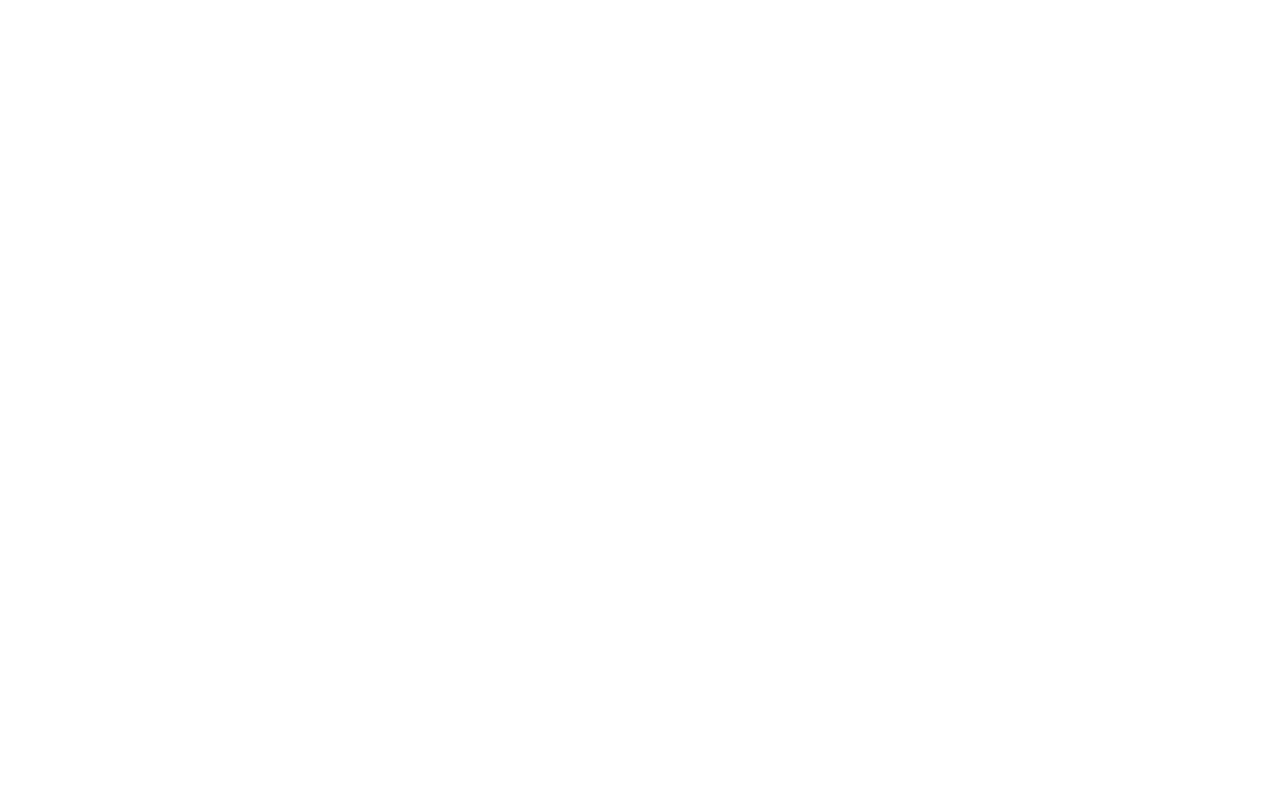
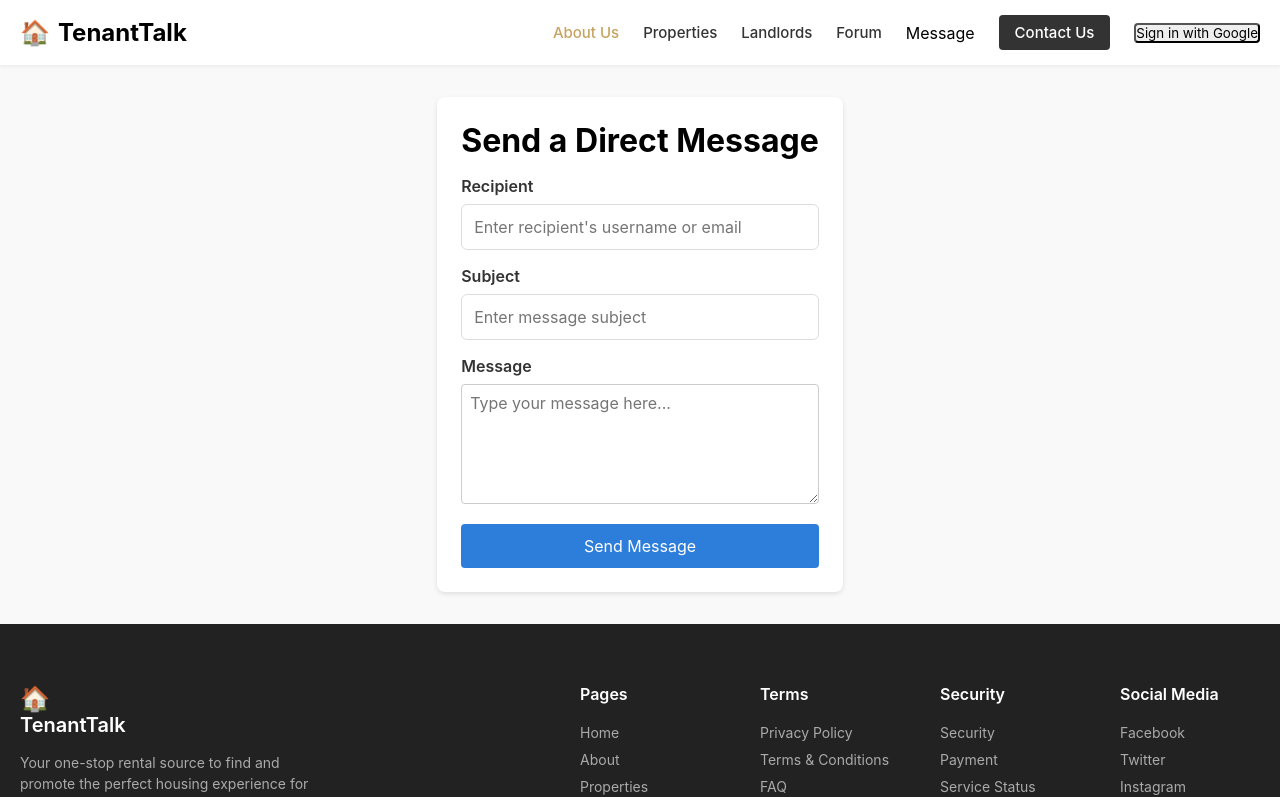
Before and after one commit to thuntxiv/TenantTalk, a React (Create React App) app in the folder tenanttalk/Frontend/: page /dm in a window 1280 px wide. Before the commit this address had no page. Shown: the top 797 px of the page. Built offline with nearby package versions, Linux system fonts and the light colour scheme.

Commit message:
added basic message page

```diff
--- a/tenanttalk/Frontend/src/App.js
+++ b/tenanttalk/Frontend/src/App.js
@@ -9,6 +9,8 @@
 import { AuthProvider } from './components/AuthContext.tsx';
 import LandlordProfilePage from './pages/LandlordProfile.tsx';
 import ForumPage from './pages/Forum.tsx';
+import DMPage from './pages/DMPage.tsx';
+
 
 const clientId = '933058198355-7hlkolpvuoogsvke3ngsrvr5d2ldpdev.apps.googleusercontent.com';
 
@@ -32,6 +34,7 @@
         <Route path="/landlords/:id" element={<LandlordProfilePage />} />
         <Route path="/listings/:id" element={<ListingDetails />} />
         <Route path="/forum" element={<ForumPage />} />
+        <Route path="/dm" element={<DMPage />} />
 
 
       </Routes>
--- a/tenanttalk/Frontend/src/components/navbar.tsx
+++ b/tenanttalk/Frontend/src/components/navbar.tsx
@@ -18,6 +18,7 @@
           <a href="/properties" className="nav-link">Properties</a>
           <a href="/landlords" className="nav-link">Landlords</a>
           <a href="/forum" className="nav-link">Forum</a>
+          <a href="/dm">Message</a>
           <a href="/contact" className="nav-link contact-btn">Contact Us</a>
           {isAuthenticated && (
             <a href="/profile" className="nav-link">My Profile</a>
--- /dev/null
+++ b/tenanttalk/Frontend/src/pages/DMPage.tsx
@@ -0,0 +1,92 @@
+import React, { useState } from 'react';
+import Navbar from '../components/navbar.tsx';
+import Footer from '../components/footer.tsx';
+import '../styles/DMPage.css';
+
+const DMPage: React.FC = () => {
+    // State for form fields and status
+    const [recipient, setRecipient] = useState('');
+    const [subject, setSubject] = useState('');
+    const [message, setMessage] = useState('');
+    const [sending, setSending] = useState(false);
+    const [success, setSuccess] = useState(false);
+    const [error, setError] = useState('');
+
+    // Handler for submitting the form
+    const handleSubmit = async (e: React.FormEvent<HTMLFormElement>) => {
+        e.preventDefault();
+        setSending(true);
+        setSuccess(false);
+        setError('');
+
+        try {
+            // Replace the following with your API call to send a DM.
+            // Example: await api.sendDM({ recipient, subject, message });
+            setTimeout(() => {
+                setSending(false);
+                setSuccess(true);
+                setRecipient('');
+                setSubject('');
+                setMessage('');
+            }, 1000);
+        } catch (err) {
+            setSending(false);
+            setError('Failed to send message. Please try again.');
+        }
+    };
+
+    return (
+        <div className="dm-page">
+            <Navbar />
+
+            <div className="dm-container">
+                <h1>Send a Direct Message</h1>
+                <form onSubmit={handleSubmit} className="dm-form">
+                    <div className="form-group">
+                        <label htmlFor="recipient">Recipient</label>
+                        <input
+                            type="text"
+                            id="recipient"
+                            value={recipient}
+                            onChange={(e) => setRecipient(e.target.value)}
+                            placeholder="Enter recipient's username or email"
+                            required
+                        />
+                    </div>
+
+                    <div className="form-group">
+                        <label htmlFor="subject">Subject</label>
+                        <input
+                            type="text"
+                            id="subject"
+                            value={subject}
+                            onChange={(e) => setSubject(e.target.value)}
+                            placeholder="Enter message subject"
+                        />
+                    </div>
+
+                    <div className="form-group">
+                        <label htmlFor="message">Message</label>
+                        <textarea
+                            id="message"
+                            value={message}
+                            onChange={(e) => setMessage(e.target.value)}
+                            placeholder="Type your message here..."
+                            required
+                        />
+                    </div>
+
+                    <button type="submit" disabled={sending}>
+                        {sending ? 'Sending...' : 'Send Message'}
+                    </button>
+                    {success && <p className="success-message">Message sent successfully!</p>}
+                    {error && <p className="error-message">{error}</p>}
+                </form>
+            </div>
+
+            <Footer />
+        </div>
+    );
+};
+
+export default DMPage;
--- /dev/null
+++ b/tenanttalk/Frontend/src/styles/DMPage.css
@@ -0,0 +1,74 @@
+/* DMPage.css */
+
+.dm-page {
+  display: flex;
+  flex-direction: column;
+  min-height: 100vh;
+  background-color: #f9f9f9;
+}
+
+.dm-container {
+  flex: 1;
+  max-width: 600px;
+  margin: 2rem auto;
+  padding: 1.5rem;
+  background-color: #fff;
+  border-radius: 8px;
+  box-shadow: 0 2px 5px rgba(0, 0, 0, 0.1);
+}
+
+.dm-container h1 {
+  text-align: center;
+  margin-bottom: 1rem;
+}
+
+.dm-form .form-group {
+  margin-bottom: 1rem;
+}
+
+.dm-form label {
+  display: block;
+  margin-bottom: 0.5rem;
+  font-weight: 600;
+}
+
+.dm-form input,
+.dm-form textarea,
+.dm-form select {
+  width: 100%;
+  padding: 0.5rem;
+  border: 1px solid #ccc;
+  border-radius: 4px;
+}
+
+.dm-form textarea {
+  resize: vertical;
+  min-height: 120px;
+}
+
+.dm-form button {
+  width: 100%;
+  padding: 0.75rem;
+  background-color: #2d7ddb;
+  color: #fff;
+  border: none;
+  border-radius: 4px;
+  font-size: 1rem;
+  cursor: pointer;
+}
+
+.dm-form button:disabled {
+  background-color: #7da9e3;
+}
+
+.success-message {
+  color: green;
+  margin-top: 0.5rem;
+  text-align: center;
+}
+
+.error-message {
+  color: red;
+  margin-top: 0.5rem;
+  text-align: center;
+}
```
